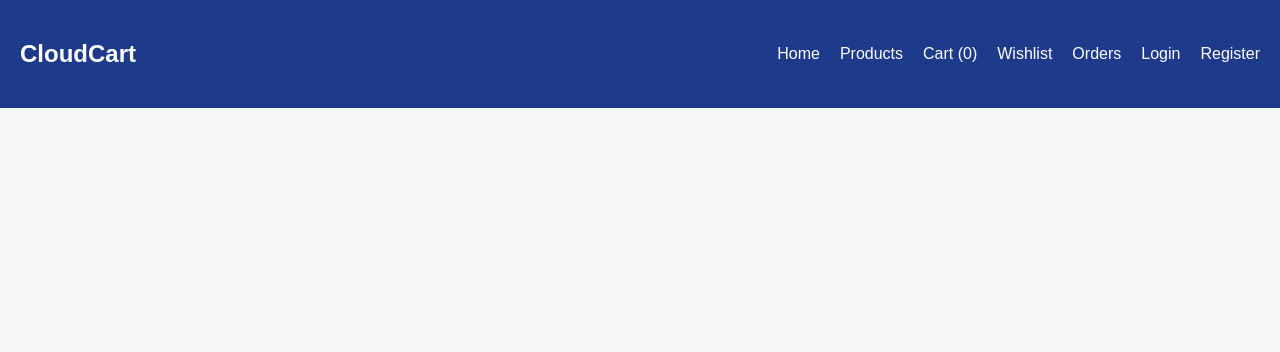
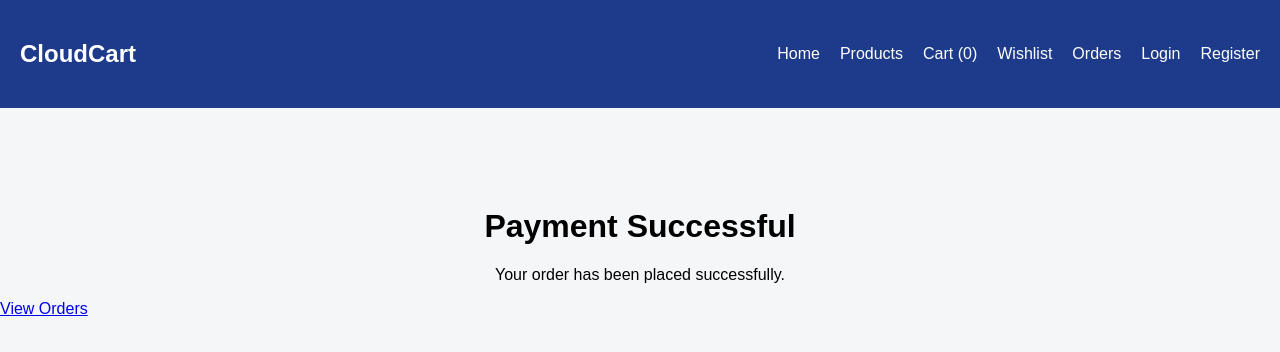
Before and after one commit to saibalaji6/CloudCart, a React (Vite) app in the folder cloudcart-frontend/: page /checkout-success in a window 1280 px wide. Shown: the top 352 px of the page. Built offline with nearby package versions, Linux system fonts and the light colour scheme; no server answers.

Commit message:
Add checkout success page and fix checkout

```diff
--- a/cloudcart-frontend/src/App.jsx
+++ b/cloudcart-frontend/src/App.jsx
@@ -18,6 +18,7 @@ import ForgotPassword from "./pages/ForgotPassword";
 import ResetPassword from "./pages/ResetPassword";
 import PaymentSuccess from "./pages/PaymentSuccess";
 import PaymentCancel from "./pages/PaymentCancel";
+import CheckoutSuccess from "./pages/CheckoutSuccess";
 
 function App() {
   return (
@@ -72,6 +73,7 @@ function App() {
           }
         />
         <Route path="/admin/orders" element={<AdminOrders />} />
+        <Route path="/checkout-success" element={<CheckoutSuccess />} />
 
         <Route path="/login" element={<Login />} />
 
--- a/cloudcart-frontend/src/context/CartContext.jsx
+++ b/cloudcart-frontend/src/context/CartContext.jsx
@@ -107,6 +107,7 @@ function CartProvider({ children }) {
         decreaseQuantity,
         clearCart,
         placeOrder,
+
       }}
     >
       {children}
--- a/cloudcart-frontend/src/pages/Checkout.jsx
+++ b/cloudcart-frontend/src/pages/Checkout.jsx
@@ -63,6 +63,7 @@ function Checkout() {
 
   placeOrder(customer);
   toast.success("Order placed successfully!");
+  setLoading(false);
   navigate("/orders");
   return;
 }
--- /dev/null
+++ b/cloudcart-frontend/src/pages/CheckoutSuccess.jsx
@@ -0,0 +1,21 @@
+import { useContext, useEffect } from "react";
+import { Link } from "react-router-dom";
+import { CartContext } from "../context/CartContext";
+
+function CheckoutSuccess() {
+  const { clearCart } = useContext(CartContext);
+
+  useEffect(() => {
+    clearCart();
+  }, []);
+
+  return (
+    <div className="checkout-success">
+      <h1>Payment Successful</h1>
+      <p>Your order has been placed successfully.</p>
+      <Link to="/orders">View Orders</Link>
+    </div>
+  );
+}
+
+export default CheckoutSuccess;
```
Also changed, not shown: 1 other file (tests, documents, lock files or other folders). Lines whose indentation alone changed are shown as unchanged.
